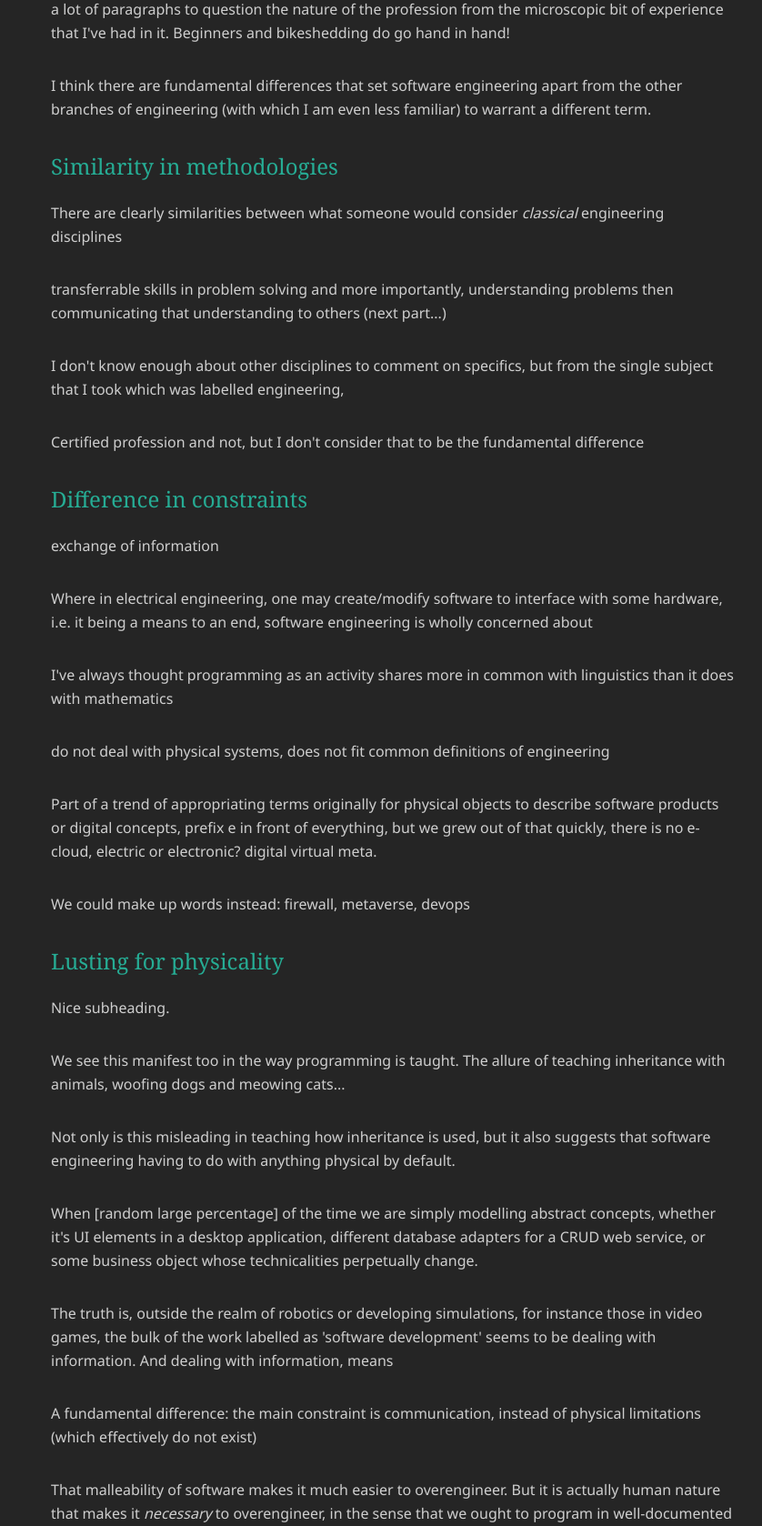
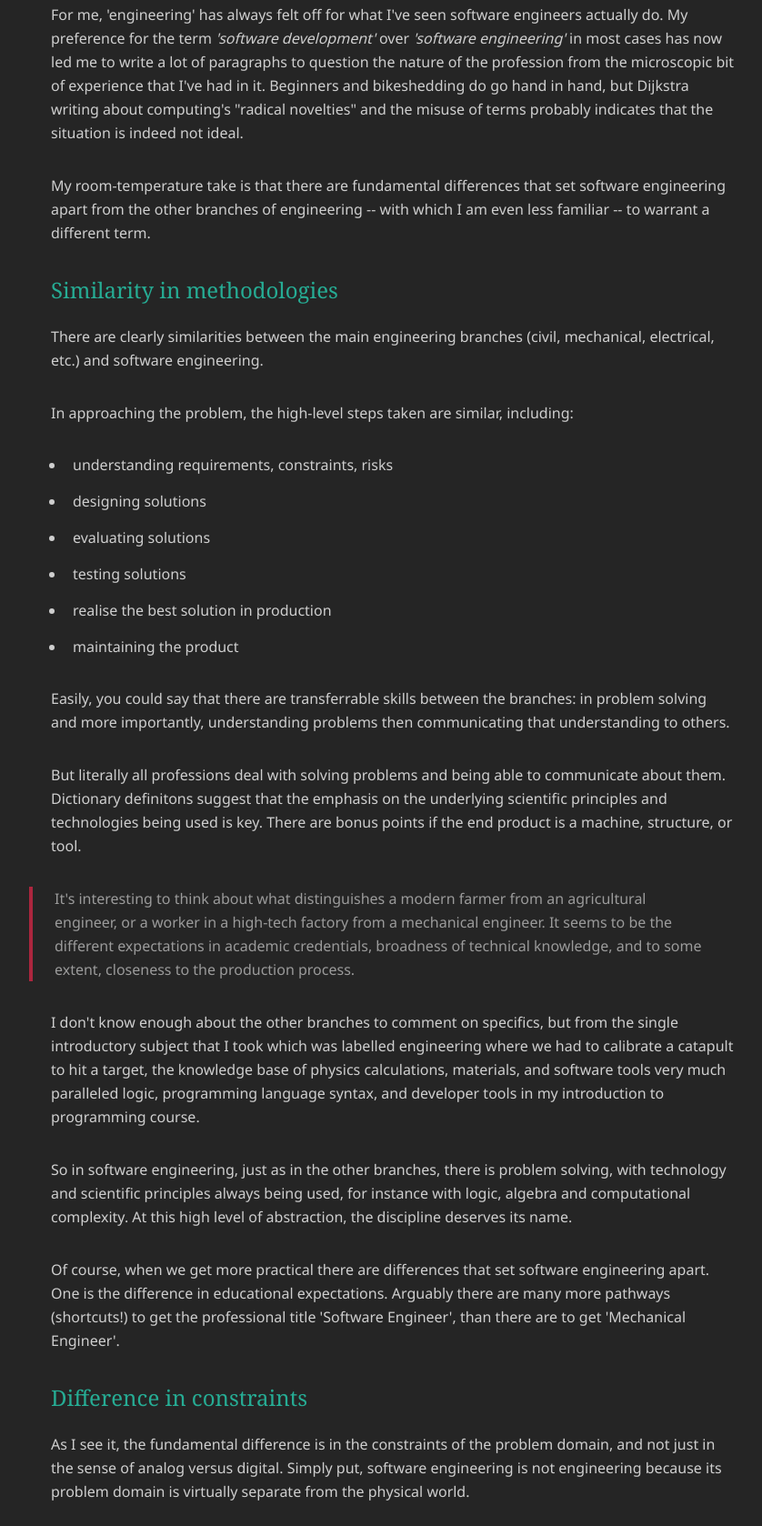
Before and after one commit to rinliauw/rinliauw.github.io, a Gatsby site: page /blog/engineers-and-developers/ in a window 1280 px wide. Shown: the part 723-2401 px from the top of the page at 91% size, without its empty margins (208-1046 px from the left). Built offline with nearby package versions, Linux system fonts and the light colour scheme; Gatsby itself is replaced by a stand-in of ours; some packages are replaced by stand-ins of ours.

Commit message:
continue draft

```diff
--- a/content/blog/engineers-and-developers/index.md
+++ b/content/blog/engineers-and-developers/index.md
@@ -6,69 +6,130 @@ description: "What comes to mind?"
 
 Once, my friend told me that there was a 'financial engineering' subject
 taught at my university and that he really wanted to take it. My immediate
-reaction was to laugh as it sounded absurd, and somehow nefarious. Then again,
-he did seem like the kind of guy who would love to work behind 6 or so
+reaction was to laugh as it sounded absurd, and somehow nefarious.
+
+He did seem like the kind of guy who would love to work behind 6 or so
 monitors trading in *((exotic))* financial instruments for the fun of it.
 
-> In fact, I had been taking an introductory finance class (in person!) at
+> In fact I had been taking an introductory finance class (in person!) at
 > that time, and my newly-formed intuition was that in the thing called
-> Finance, KISS holds, and complexity only invites middlemen and
+> Finance, KISS holds, and "engineered" complexity only invites middlemen and
 > fraudulence...
 
 Coming back to that moment a few times, I realised I was the weirdo. The
-subject name was simply using 'engineering' in a slightly different meaning,
-obviously not the kind with hard hats. In particular, it is used the way it's
-used in 'Software Engineering' -- a subtle divergence in meaning I think we
-could do without.
+subject name was simply using 'engineering' with a slightly different meaning,
+obviously not the kind with hard hats. That divergence in meaning caused me
+to inspect another more commonly-used term more familiar to me: Software
+Engineering.
 
 For me, 'engineering' has always felt off for what I've seen software
 engineers actually do. My preference for the term *'software development'*
-over *'software engineering'* has now led me to write a lot of paragraphs to
-question the nature of the profession from the microscopic bit of experience
-that I've had in it. Beginners and bikeshedding do go hand in hand!
+over *'software engineering'* in most cases has now led me to write a lot of
+paragraphs to question the nature of the profession from the microscopic bit
+of experience that I've had in it. Beginners and bikeshedding do go hand
+in hand, but Dijkstra writing about computing's "radical novelties" and
+the misuse of terms probably indicates that the situation is indeed not
+ideal.
 
-I think there are fundamental differences that set software engineering
-apart from the other branches of engineering (with which I am even less
-familiar) to warrant a different term.
+My room-temperature take is that there are fundamental differences that set
+software engineering apart from the other branches of engineering -- with
+which I am even less familiar -- to warrant a different term.
 
 ## Similarity in methodologies
 
-There are clearly similarities between what someone would consider *classical*
-engineering disciplines
+There are clearly similarities between the main engineering branches (civil,
+mechanical, electrical, etc.) and software engineering.
 
-transferrable skills in problem solving and more importantly, understanding
-problems then communicating that understanding to others (next part...)
+In approaching the problem, the high-level steps taken are similar, including:
 
-I don't know enough about other disciplines to comment on specifics, but
-from the single subject that I took which was labelled engineering,
+- understanding requirements, constraints, risks
+- designing solutions
+- evaluating solutions
+- testing solutions
+- realise the best solution in production
+- maintaining the product
 
-Certified profession and not, but I don't consider that to be the fundamental
-difference
+Easily, you could say that there are transferrable skills between the
+branches: in problem solving and more importantly, understanding problems then
+communicating that understanding to others.
+
+But literally all professions deal with solving problems and being able to
+communicate about them. Dictionary definitons suggest that the emphasis on the
+underlying scientific principles and technologies being used is key. There are
+bonus points if the end product is a machine, structure, or tool.
+
+> It's interesting to think about what distinguishes a modern
+> farmer from an agricultural engineer, or a worker in a high-tech factory
+> from a mechanical engineer. It seems to be the different expectations in
+> academic credentials, broadness of technical knowledge, and to some extent,
+> closeness to the production process.
+
+I don't know enough about the other branches to comment on specifics, but from
+the single introductory subject that I took which was labelled engineering
+where we had to calibrate a catapult to hit a target, the knowledge base of
+physics calculations, materials, and software tools very much paralleled
+logic, programming language syntax, and developer tools in my introduction to
+programming course.
+
+So in software engineering, just as in the other branches, there is problem
+solving, with technology and scientific principles always being used, for
+instance with logic, algebra and computational complexity. At this high level
+of abstraction, the discipline deserves its name.
+
+Of course, when we get more practical there are differences that set software
+engineering apart. One is the difference in educational expectations.
+Arguably there are many more pathways (shortcuts!) to get the professional
+title 'Software Engineer', than there are to get 'Mechanical Engineer'.
 
 ## Difference in constraints
 
-exchange of information
+As I see it, the fundamental difference is in the constraints of the problem
+domain, and not just in the sense of analog versus digital. Simply put,
+software engineering is not engineering because its problem domain is
+virtually separate from the physical world.
 
-Where in electrical engineering, one may create/modify software to interface
-with some hardware, i.e. it being a means to an end, software engineering is
-wholly concerned about
+Whereas in most other branches of engineering there are forces of nature to
+constantly contend with, such as gravity, molecular bonds, or radiation, on
+top of the human factor, the only physical things people contend with in
+software engineering are time and human minds. Perhaps it's even human
+impatience, rather than time that is a constraint. It sits squarely in the
+human world, solving human problems with human solutions, considering
+only human contraints.
 
-I've always thought programming as an activity shares more in common with
-linguistics than it does with mathematics
+What about the hardware that the software runs? The keyboards, computers,
+wires, and robotic arms... surely problems in that domain would fall under
+more proper branches of engineering: mechanical, electronic, electric,
+mechatronics. The moment you hit the physical bits and bobs that breathe life
+into your "Hello World", you would be beyond the borders of "Software
+Engineering".
 
-do not deal with physical systems, does not fit common definitions of
-engineering
+What if the software being engineered is to be applied to a problem in the
+physical world, say, to control generators in a dam? In that case, the problem
+(and the solution) would have been detailed by the dam engineer. We are
+dealing with a person's words and diagrams as a starting point. Otherwise, if
+the software engineer is expected to solve that problem as well, then they
+would be, maybe literally, wearing two hats.
 
-Part of a trend of appropriating terms originally for physical objects to
-describe software products or digital concepts, prefix e in front of
-everything, but we grew out of that quickly, there is no e-cloud, electric or
-electronic? digital virtual meta.
+The important human constraint is aversity to complex information, that it
+takes time and effort to understand complex things. It can be argued that
+computational complexity is a "natural" thing, but in producing software we
+really only consider the cognition of the average human.
 
-We could make up words instead: firewall, metaverse, devops
+The scarcity of physical constraints in the problem domain of software
+engineering leads to the main constraint being centered around
+**communication** -- the exchange of information.
 
-## Lusting for physicality
+## Communication
 
-Nice subheading.
+That malleability of software makes it much easier to overengineer, i.e.
+coming up with complex solutions when simpler ones would do.
+
+But it
+is actually human nature that makes it *necessary* to overengineer, in the
+sense that we ought to program in well-documented C, or, even better, write
+code in "runnable pseudocode" Python that calls C libraries, rather than
+trudge through machine code, in order to reduce the cognitive load on the
+next developer
 
 We see this manifest too in the way programming is taught. The allure of
 teaching inheritance with animals, woofing dogs and meowing cats...
@@ -80,7 +141,9 @@ default.
 When [random large percentage] of the time we are simply modelling abstract
 concepts, whether it's UI elements in a desktop application, different
 database adapters for a CRUD web service, or some business object whose
-technicalities perpetually change.
+technicalities perpetually change. Sure, using pet animals makes it fun and
+less context-dependent, but my impression was that engineer-type folks pride
+themselves on keeping it light on theory and tight on application.
 
 The truth is, outside the realm of robotics or developing simulations, for
 instance those in video games, the bulk of the work labelled as 'software
@@ -91,11 +154,9 @@ A fundamental difference:
 the main constraint is communication, instead of physical limitations (which
 effectively do not exist)
 
-That malleability of software makes it much easier to overengineer. But it
-is actually human nature that makes it *necessary* to overengineer, in the
-sense that we ought to program in well-documented C, or, even better, write
-code in "runnable pseudocode" Python that calls C libraries, rather than
-trudge through
+We must
+
+two schools of thought, UNIX and electron crowd
 
 ## The Extended Stack
 
@@ -167,7 +228,12 @@ don't forget hardware.
 unlike a bridge, software products can improve without the developers knowing
 compilers do a lot of heavy lifting. Bad code with good libs run OK.
 
+A side effect of no physical constraints
+Information, by nature sits atop other
+
 ## Who cares?
+
+naming is all we have, so why not try that here?
 
 some words are bubbling up: coding, programming, developing, engineering,
 architecting
@@ -195,3 +261,26 @@ Surely we can 'engineer' some terms to fit our needs.
 - a symptom of its youth: layers changing so quickly, terms coming and going
 - myriad consequences of term misuse, overconfidence, python and C elitist
 - so what? more wordsmithing, designer sounds better
+
+
+
+
+
+
+Where in electrical engineering, one may create/modify software to interface
+with some hardware, i.e. it being a means to an end, software engineering is
+wholly concerned about that process, making the software as robust as
+possible, and at times to the detriment of commercial deadlines or
+
+In particular, data science has a vastly different set of constraints, to the
+point where, even if the tools are the same, it is not software development.
+
+I've always thought programming as an activity shares more in common with
+linguistics than it does with mathematics
+
+Part of a trend of appropriating terms originally for physical objects to
+describe software products or digital concepts, prefix e in front of
+everything, but we grew out of that quickly, there is no e-cloud, electric or
+electronic? digital virtual meta.
+
+We could make up words instead: firewall, metaverse, devops
```
